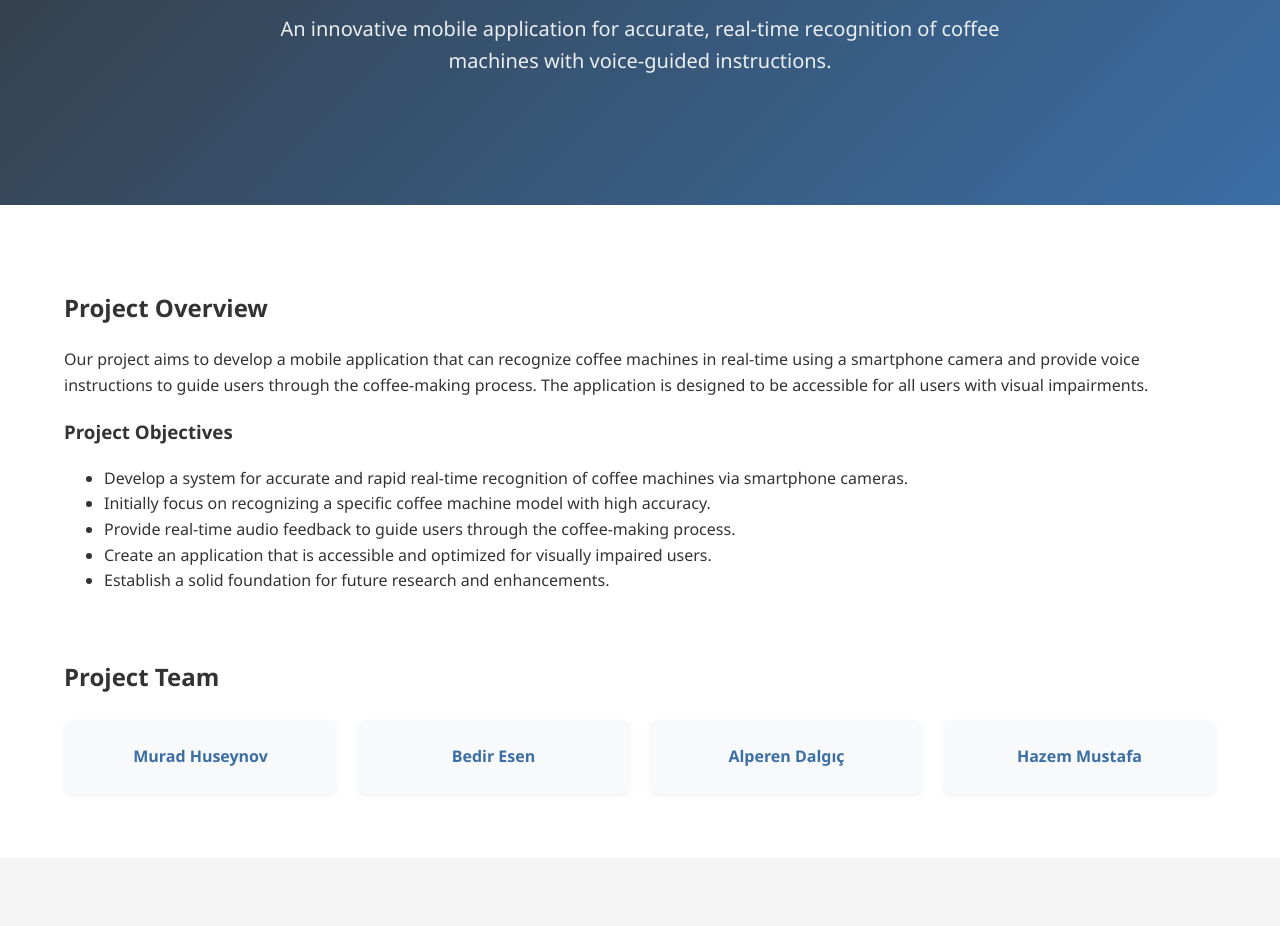
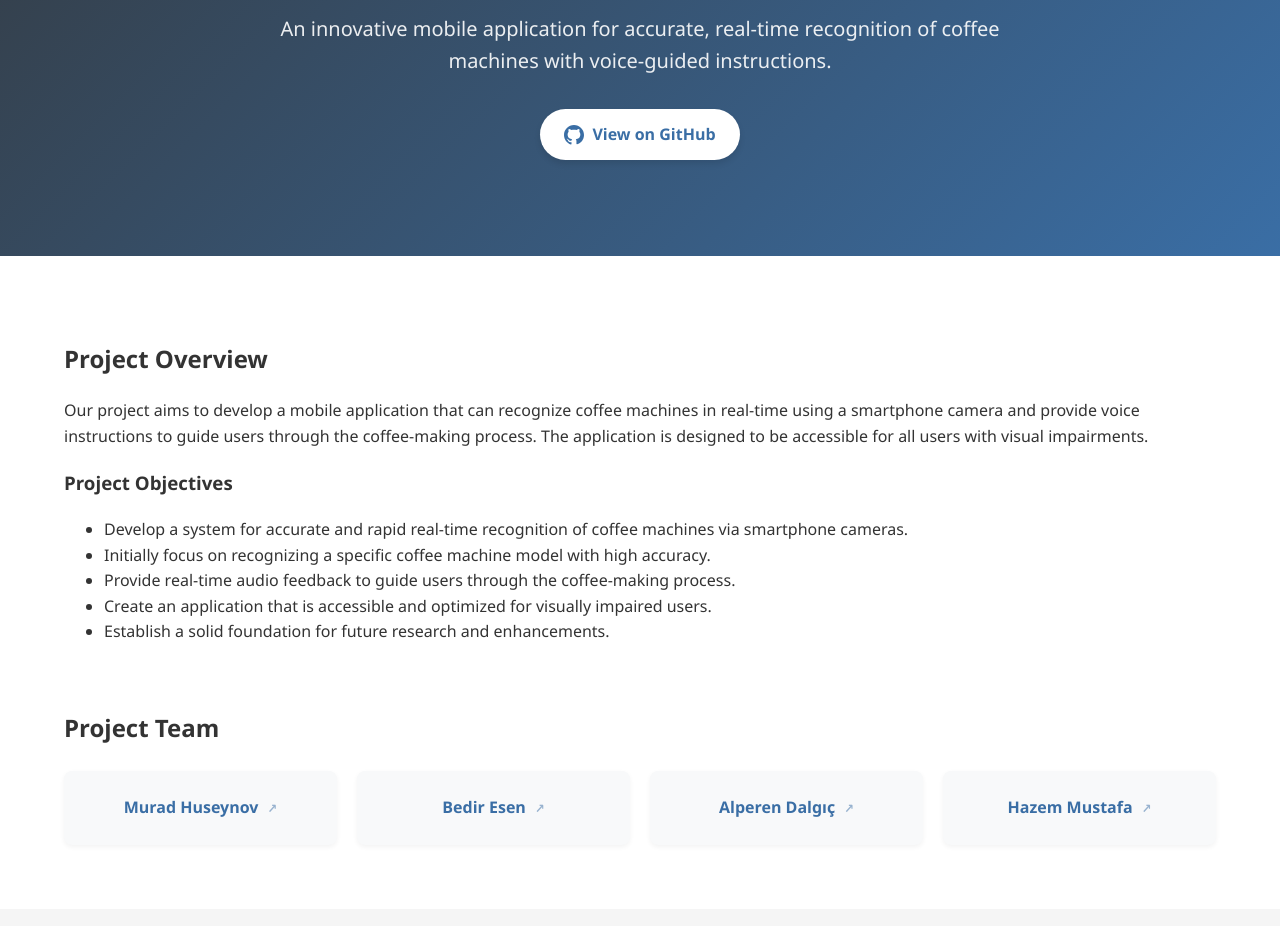
Before and after one commit to MuradHsynv/SeniorProject, a plain HTML site: page index.html in a window 1280 px wide. Shown: the part 326-1252 px from the top of the page. Drawn offline with Linux system fonts and the light colour scheme.

Commit message:
Update index.html

```diff
--- a/index.html
+++ b/index.html
@@ -25,7 +25,7 @@
         }
 
         html {
-            scroll-behavior: smooth; /* Smooth scrolling when clicking links */
+            scroll-behavior: smooth;
         }
 
         body {
@@ -37,7 +37,7 @@
             background-color: #f5f5f5;
         }
 
-        /* Accessibility: Focus states for keyboard navigation */
+        /* Accessibility: Focus states */
         a:focus, button:focus {
             outline: 3px solid var(--accent-color);
             outline-offset: 2px;
@@ -55,7 +55,7 @@
             color: white;
             padding: 1rem 0;
             box-shadow: 0 2px 5px rgba(0,0,0,0.1);
-            position: sticky; /* Keeps nav visible */
+            position: sticky;
             top: 0;
             z-index: 1000;
         }
@@ -123,6 +123,33 @@
             opacity: 0.9;
         }
 
+        /* GitHub Button in Hero */
+        .btn-github {
+            display: inline-flex;
+            align-items: center;
+            background-color: white;
+            color: var(--primary-color);
+            padding: 0.8rem 1.5rem;
+            border-radius: 50px;
+            text-decoration: none;
+            font-weight: bold;
+            transition: transform 0.2s, box-shadow 0.2s;
+            box-shadow: 0 4px 6px rgba(0,0,0,0.1);
+        }
+
+        .btn-github:hover {
+            transform: translateY(-3px);
+            box-shadow: 0 6px 12px rgba(0,0,0,0.2);
+            background-color: #f8f9fa;
+        }
+
+        .btn-github svg {
+            margin-right: 8px;
+            height: 20px;
+            width: 20px;
+            fill: var(--primary-color);
+        }
+
         /* Project details */
         .project-details {
             padding: 4rem 0;
@@ -133,7 +160,7 @@
             margin-bottom: 4rem;
         }
 
-        /* Improved Team Grid */
+        /* Team Grid */
         .team-grid {
             display: grid;
             grid-template-columns: repeat(auto-fit, minmax(200px, 1fr));
@@ -141,7 +168,9 @@
             margin-top: 1.5rem;
         }
 
-        .team-card {
+        /* Team Cards are now Links */
+        a.team-card {
+            display: block; /* Makes the anchor tag a block element */
             background-color: var(--light-color);
             padding: 1.5rem;
             border-radius: 8px;
@@ -149,12 +178,23 @@
             font-weight: bold;
             color: var(--primary-color);
             box-shadow: 0 2px 5px rgba(0,0,0,0.05);
-            transition: transform 0.2s;
+            transition: transform 0.2s, background-color 0.2s;
+            text-decoration: none; /* Removes underline */
+            position: relative;
         }
 
-        .team-card:hover {
+        a.team-card:hover {
             transform: translateY(-3px);
             background-color: #e9ecef;
+            color: var(--primary-dark);
+        }
+
+        /* Add a small icon to indicate it's a profile/link */
+        a.team-card::after {
+            content: "↗"; /* simple arrow */
+            font-size: 0.8rem;
+            margin-left: 5px;
+            opacity: 0.5;
         }
 
         /* Reports section */
@@ -181,10 +221,9 @@
             height: 100%;
         }
 
-        /* Special style for Thesis - Gold Border only, NO full width */
+        /* Special style for Thesis */
         .report-card.thesis {
             border: 2px solid var(--accent-color);
-            /* grid-column: 1 / -1;  <-- REMOVED to keep it in grid flow */
         }
 
         .report-card:hover {
@@ -202,7 +241,6 @@
             font-size: 3rem;
         }
 
-        /* Special dark header for Thesis card only */
         .report-card.thesis .report-img {
             background-color: var(--dark-color);
         }
@@ -301,25 +339,11 @@
             text-decoration: underline;
         }
 
-        /* Responsive */
         @media (max-width: 768px) {
-            nav {
-                flex-direction: column;
-            }
-
-            nav ul {
-                margin-top: 1rem;
-                flex-wrap: wrap;
-                justify-content: center;
-            }
-
-            nav ul li {
-                margin: 0.5rem;
-            }
-
-            .hero h1 {
-                font-size: 2rem;
-            }
+            nav { flex-direction: column; }
+            nav ul { margin-top: 1rem; flex-wrap: wrap; justify-content: center; }
+            nav ul li { margin: 0.5rem; }
+            .hero h1 { font-size: 2rem; }
         }
     </style>
 </head>
@@ -347,6 +371,11 @@
             <div class="hero-content">
                 <h1>Coffee Machine Assistance<br>for the Visually Impaired</h1>
                 <p>An innovative mobile application for accurate, real-time recognition of coffee machines with voice-guided instructions.</p>
+
+                <a href="https://github.com/MuradHsynv/SeniorProject" target="_blank" class="btn-github">
+                    <svg viewBox="0 0 24 24" xmlns="http://www.w3.org/2000/svg"><path d="M12 0C5.37 0 0 5.373 0 12c0 5.302 3.438 9.8 8.207 11.387.6.11.793-.26.793-.577v-2.234c-3.338.724-4.042-1.61-4.042-1.61-.546-1.386-1.332-1.755-1.332-1.755-1.09-.744.082-.729.082-.729 1.205.084 1.838 1.236 1.838 1.236 1.07 1.835 2.809 1.305 3.495.998.108-.776.42-1.305.763-1.605-2.665-.3-5.466-1.332-5.466-5.93 0-1.31.465-2.38 1.235-3.22-.135-.303-.54-1.523.105-3.176 0 0 1.005-.322 3.3 1.23.96-.267 1.98-.399 3-.405 1.02.006 2.04.138 3 .405 2.28-1.552 3.285-1.23 3.285-1.23.645 1.653.24 2.873.12 3.176.765.84 1.23 1.91 1.23 3.22 0 4.61-2.805 5.625-5.475 5.92.42.36.81 1.096.81 2.22v3.293c0 .31.19.69.8.57C20.565 21.795 24 17.295 24 12c0-6.627-5.373-12-12-12z"/></svg>
+                    View on GitHub
+                </a>
             </div>
         </div>
     </section>
@@ -370,10 +399,18 @@
             <div class="team-info" id="team">
                 <h2>Project Team</h2>
                 <div class="team-grid">
-                    <div class="team-card">Murad Huseynov</div>
-                    <div class="team-card">Bedir Esen</div>
-                    <div class="team-card">Alperen Dalgıç</div>
-                    <div class="team-card">Hazem Mustafa</div>
+                    <a href="https://www.linkedin.com/in/murad-huseynov957/" target="_blank" class="team-card">
+                        Murad Huseynov
+                    </a>
+                    <a href="https://www.linkedin.com/in/bedir-esen-10b331223/" target="_blank" class="team-card">
+                        Bedir Esen
+                    </a>
+                    <a href="https://www.linkedin.com/in/alperen-dalg%C4%B1%C3%A7-92a3072ba/" target="_blank" class="team-card">
+                        Alperen Dalgıç
+                    </a>
+                    <a href="https://www.linkedin.com/in/hazem-moustafa-774b04276/" target="_blank" class="team-card">
+                        Hazem Mustafa
+                    </a>
                 </div>
             </div>
         </div>
@@ -422,7 +459,8 @@
                 </div>
 
                 <div class="report-card">
-                    <div class="report-img">🧩</div> <div class="report-content">
+                    <div class="report-img">🧩</div>
+                    <div class="report-content">
                         <h3>Low-Level Design</h3>
                         <p>Detailed component specifications, class models, algorithms, and internal logic.</p>
                         <a href="Reports/lld-report.pdf" class="btn">View Report</a>
@@ -430,7 +468,8 @@
                 </div>
 
                 <div class="report-card">
-                    <div class="report-img">🧪</div> <div class="report-content">
+                    <div class="report-img">🧪</div>
+                    <div class="report-content">
                         <h3>Test Plan Report</h3>
                         <p>Testing strategy, test cases, validation methods, and quality assurance procedures.</p>
                         <a href="Reports/tp-report.pdf" class="btn">View Report</a>
@@ -493,7 +532,7 @@
                     <a href="#home">Home</a>
                     <a href="#project">Project</a>
                     <a href="#reports">Reports</a>
-                    <a href="#team">Team</a>
+                    <a href="https://github.com/MuradHsynv/SeniorProject" target="_blank">GitHub</a>
                 </div>
                 <p>© 2025 Coffee Machine Assistance for the Visually Impaired. All rights reserved.</p>
             </div>
```
